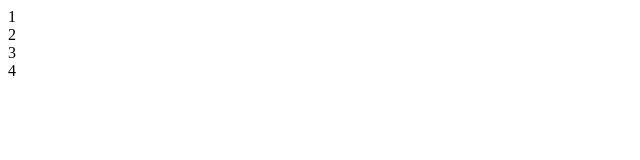
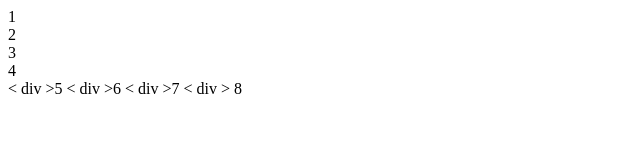
Before and after one commit to gmm1113510508/jd, a plain HTML site: page jd/index.html in a window 1280 px wide. Shown: the whole page, without its empty margins (0-640 px from the left). Drawn offline with Linux system fonts and the light colour scheme.

Commit message:
Update index.html

```diff
--- a/jd/index.html
+++ b/jd/index.html
@@ -9,5 +9,9 @@
              <div>2</div>
               <div>3</div>
               <div>4</div>
+		  < div >5 </ div >
+		< div >6 </ div >
+		< div >7 </ div >
+		< div > 8 </ div >
 	</body>
 </html>
```
